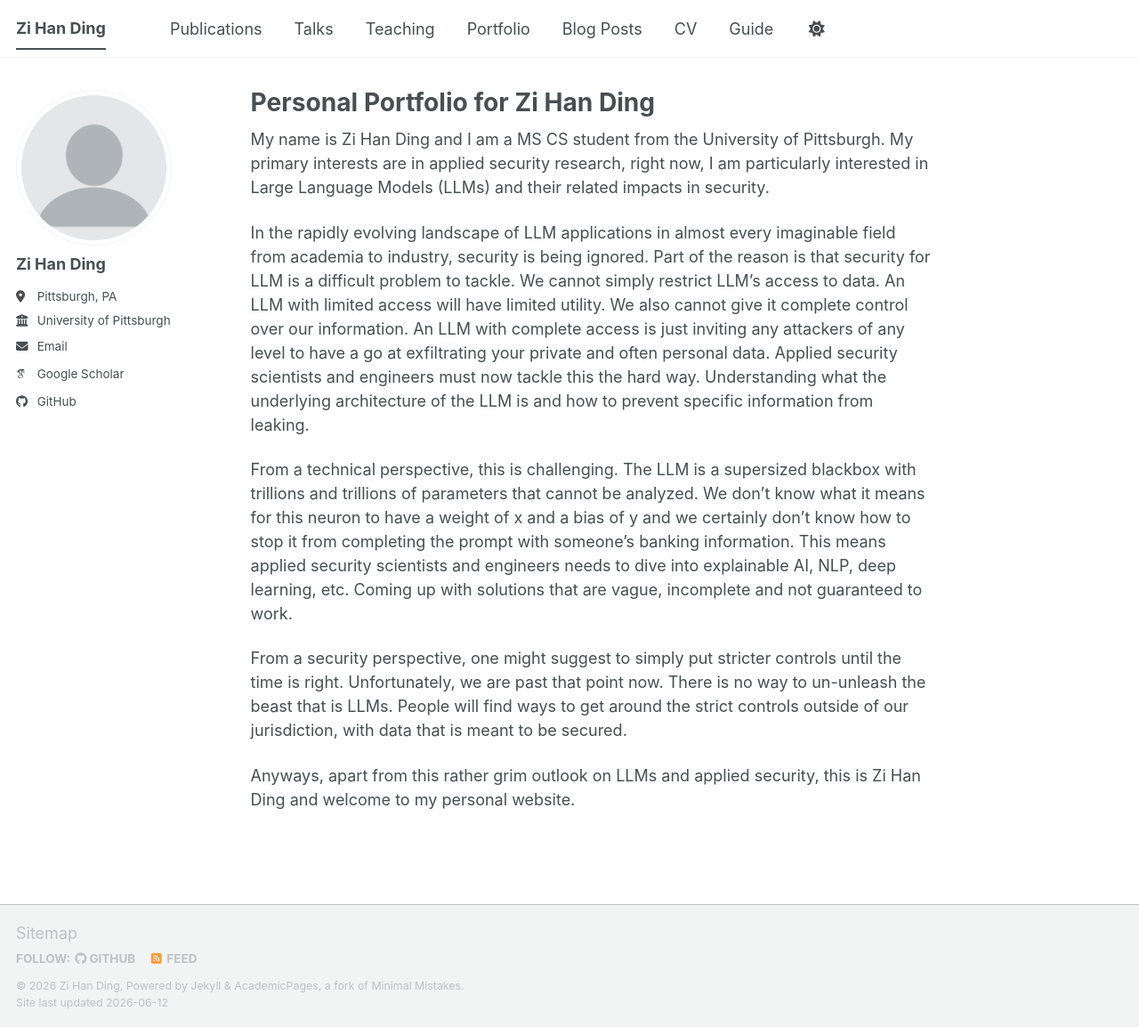
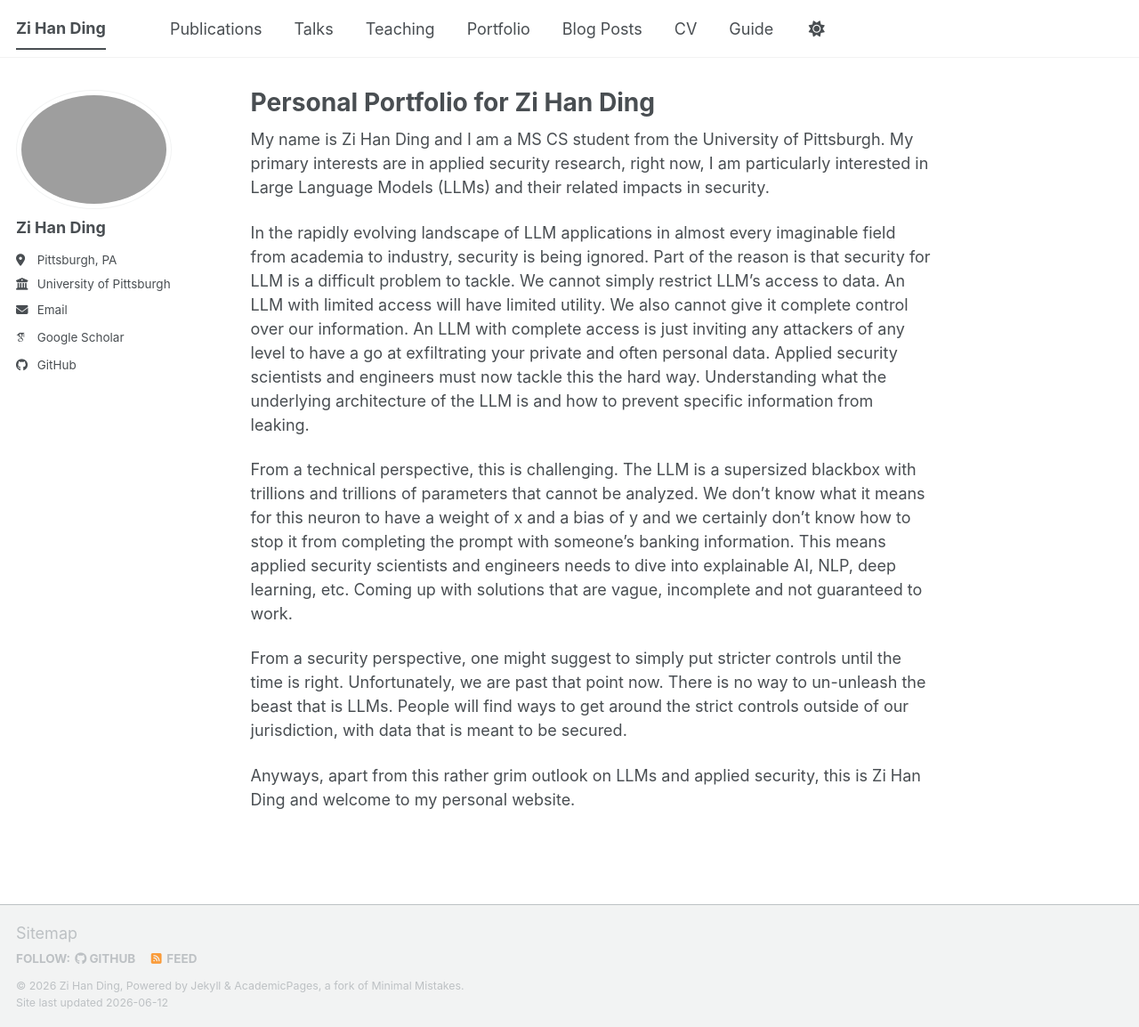
Before and after one commit to ziHanDing579/ziHanDing579.github.io, a Jekyll site: the page built from _pages/about.md, in a window 1280 px wide and 1154 px high. Shown: the whole window at 89% size. Built offline with Jekyll 4.4.1, drawn with Linux system fonts in a browser that asks for light colours; some web fonts are replaced; a script bundle is joined from its source files by our own code; library files that are not in the unit come from our copies.

Commit message:
added picture

```diff
--- a/_config.yml
+++ b/_config.yml
@@ -23,7 +23,7 @@ repository               : "academicpages/academicpages.github.io"
 #               Additional customization can be done by editing /_includes/author-profile.html
 author:
   # Biographic information
-  avatar           : "profile.png"
+  avatar           : "bio_image.png"
   name             : "Zi Han Ding"
   pronouns         : # example: "she/her"
   bio              : # examples
```
